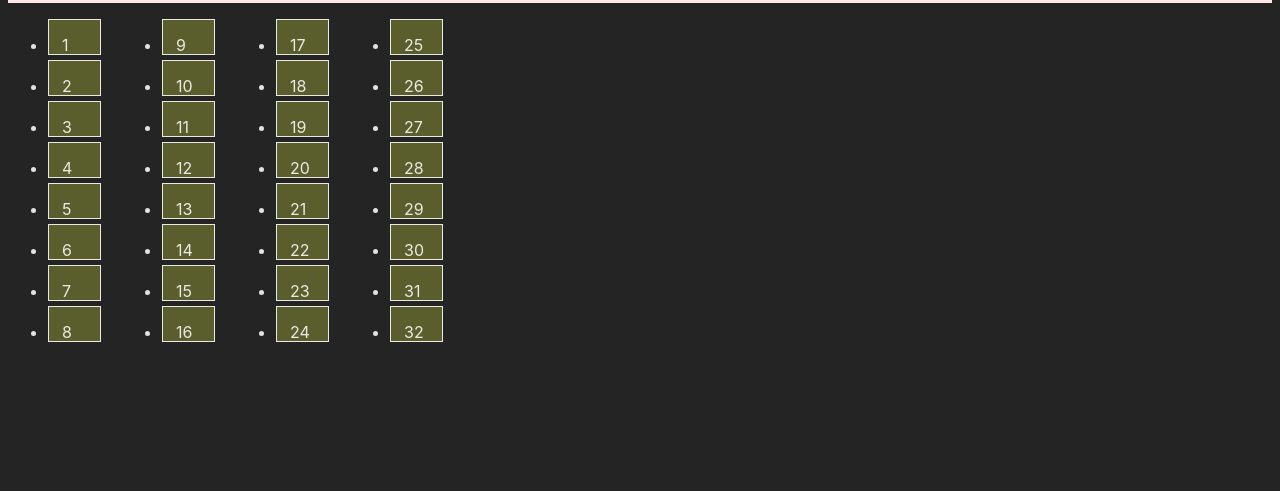
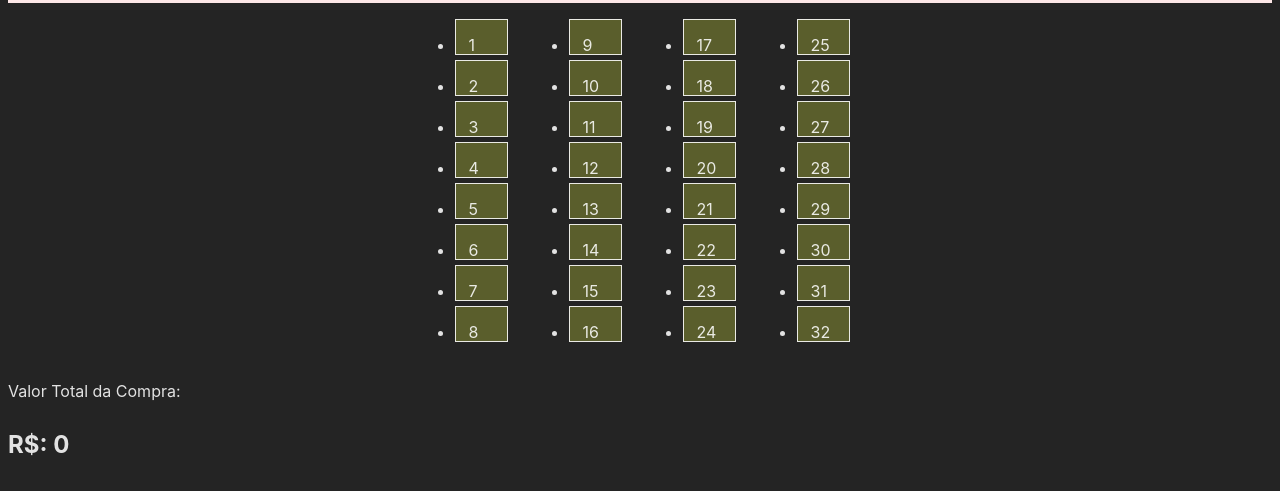
Before and after one commit to viniciusccouti/FirstStepsJavaScript, a website built with Vite: page MaguilaBus/index.html in a window 1280 px wide. Shown: the part 73-564 px from the top of the page. Built offline with nearby package versions, Linux system fonts and the light colour scheme.

Commit message:
commit33

```diff
--- a/MaguilaBus/index.html
+++ b/MaguilaBus/index.html
@@ -12,7 +12,7 @@
       <img class="h-30" src="./assets/Flat_tick_icon.svg.png" alt="Logo Ok">
     </header>
     <main class="">
-      <section id="container-escolha-assentos">
+      <section id="container-escolha-assentos" class="flexx">
         <section id="escolher-assentos" class="bus-layout">
           <ul class = "mr2">
             <li id = "1" onclick="selecionarCadeira(this)" class="new-class2 clicked">1</li>
@@ -56,6 +56,10 @@
           </ul>
         </section>
       </section>
+      <div id="container-preco-compra">
+        <p>Valor Total da Compra:</p>
+        <p id="valor-total-compra" class="precopassagem">R$: 0</p>
+      </div>
     </main>
     <script src="./main.js"></script>
   </body>
--- a/MaguilaBus/main.js
+++ b/MaguilaBus/main.js
@@ -1,9 +1,21 @@
+const precoPassagem = 140;
 let  valorTotalCompra = 0;
 let assentosSelecionados = [];
 
 
 function selecionarCadeira(cadeira) {
     const cadeiraSelecionada = cadeira;
+    if(cadeiraSelecionada.classList.contains("selecionado")){
+        cadeiraSelecionada.classList.remove("selecionado");
+        assentosSelecionados = assentosSelecionados.filter(id => id !== cadeiraSelecionada.id);
+        valorTotalCompra = assentosSelecionados.length * precoPassagem;
+        return;
+    }
     cadeiraSelecionada.classList.add("selecionado")
     assentosSelecionados.push(cadeiraSelecionada.id);
+    valorTotalCompra = assentosSelecionados.length * precoPassagem;
 }
+
+function atualizarVisualizacaoPreco(){
+
+}
--- a/MaguilaBus/style.css
+++ b/MaguilaBus/style.css
@@ -66,3 +66,13 @@
   /* Set the styles when the element is hovered */
   transform: scale(1.3); /* Increase the size by 10% */
 }
+
+.flexx{
+  display: flex;
+  justify-content:center;
+}
+
+.precopassagem{
+  font-size: x-large;
+  font-weight: bold;
+}
```
